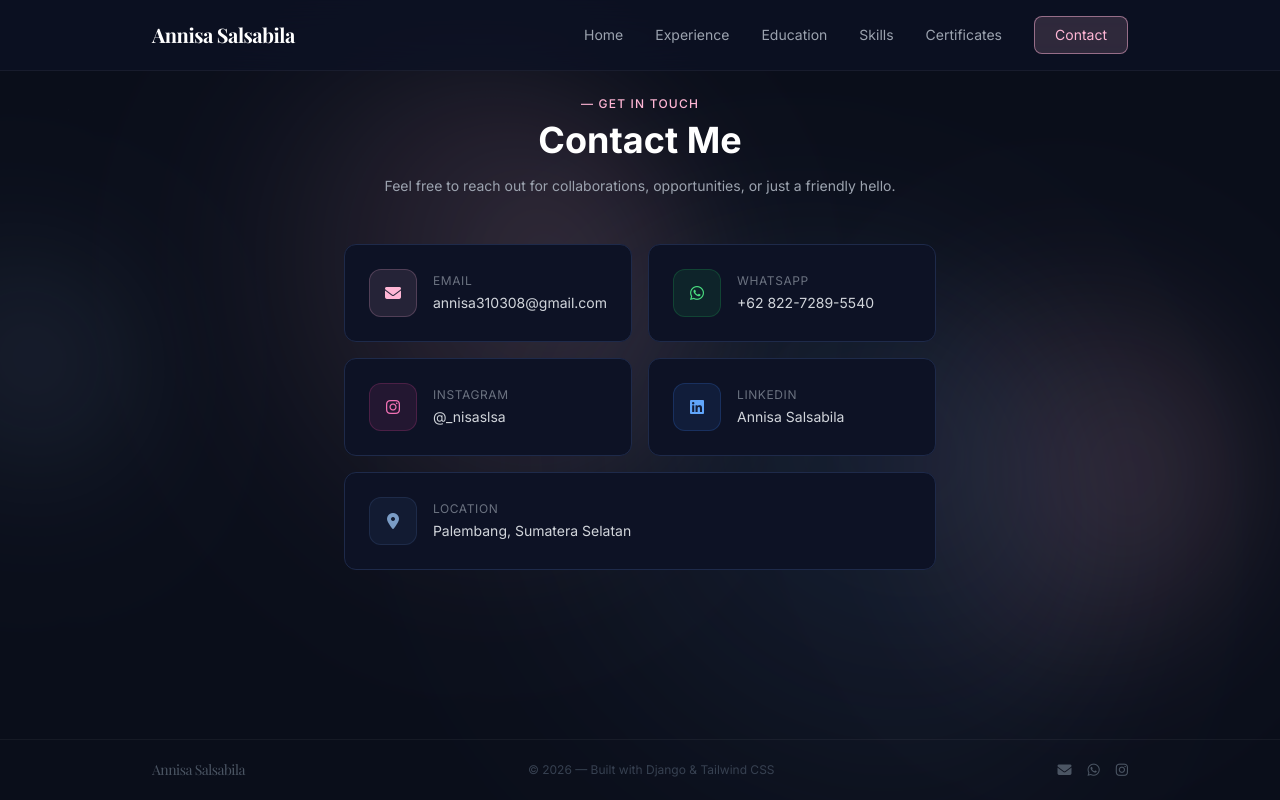
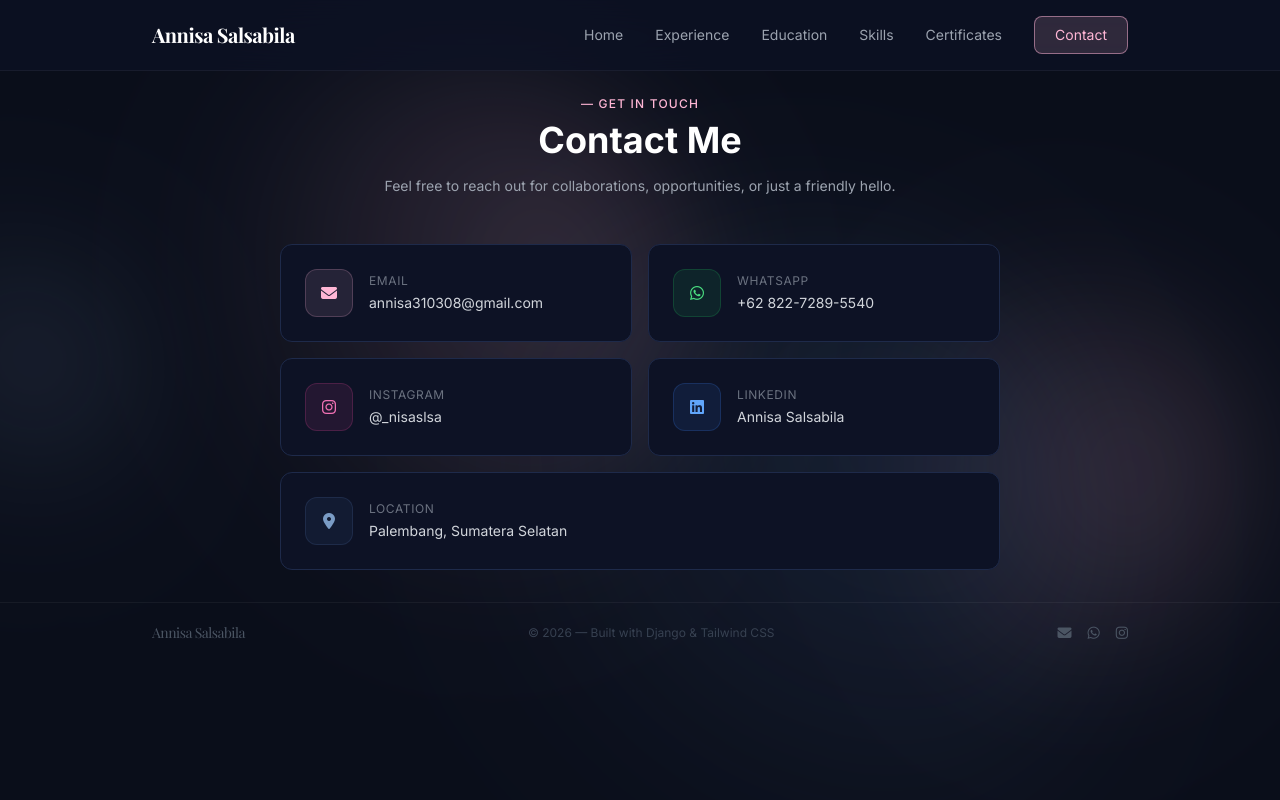
Before and after one commit to matchabobeli/portfolio-project, a Django app: page /contact/ in a window 1280 px wide. Run offline with Django 5.2, Linux system fonts and the light colour scheme; some libraries are stand-ins or nearby versions.

Commit message:
fix: layout

```diff
--- a/templates/base.html
+++ b/templates/base.html
@@ -454,9 +454,8 @@
         });
     </script>
 
-    <!-- pt-16 = navbar height offset -->
-    <div id="page-wrap" class="pt-16 relative z-10 flex flex-col" style="min-height:100vh">
-        <main class="flex-1 flex flex-col">
+    <div class="pt-16 relative z-10">
+        <main>
             {% block content %}{% endblock %}
         </main>
 
```
